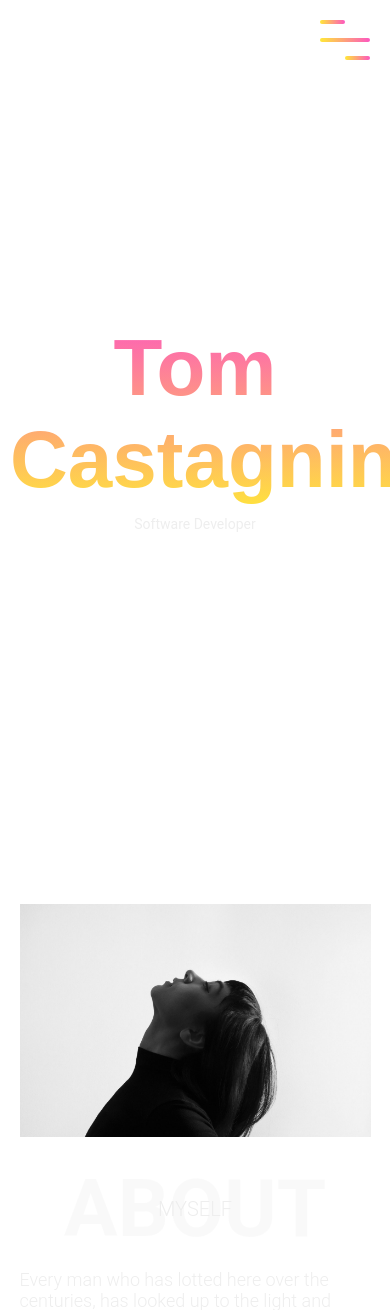
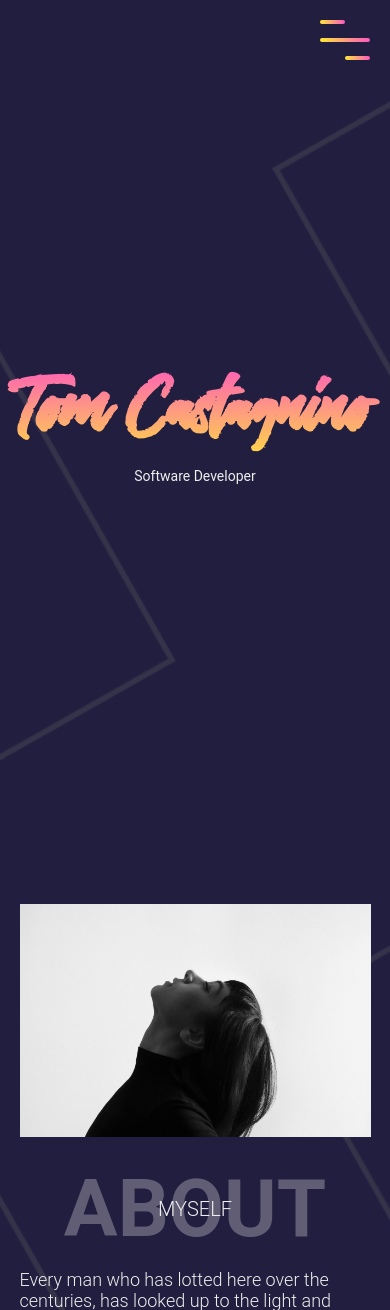
Before and after one commit to TomCastagnino/django_site, a Django app: page / in a window 390 px wide; the page is wider, and only the part inside the window is pictured. Shown: the top 1310 px of that part. Run offline with Django 3.2, Linux system fonts and the light colour scheme; parts of the project's set-up code (start-up, migrations or seed data) failed here and were passed over.

Commit message:
debugging css

```diff
--- a/home/static/home/main.css
+++ b/home/static/home/main.css
@@ -1,11 +1,11 @@
 /*Start global*/
-/*@font-face {
+@font-face {
   font-family: 'The Historia Demo';
   src: url('../fonts/TheHistoriaDemo.woff2') format('woff2'),
        url('../fonts/TheHistoriaDemo.woff') format('woff');
   font-weight: normal;
   font-style: normal;
-}*/
+}
 
 *{
 	margin: 0;
@@ -22,7 +22,7 @@ html{
 body{
 	width: 100%;
 	height: 100%;
-	/*background: url('../images/sitebg.jpg') no-repeat center fixed;*/
+	background: url('../images/sitebg.jpg') no-repeat center fixed;
 	background-size: cover;
 }
 
@@ -530,7 +530,7 @@ input[type="submit"]:hover{
 /*Start media queries*/
 @media screen and (max-width: 768px) {
 	body{
-		/*background: url('../images/sitebg2.jpg') no-repeat center fixed;*/
+		background: url('../images/sitebg2.jpg') no-repeat center fixed;
 		background-size: cover;
 	}
 
```
